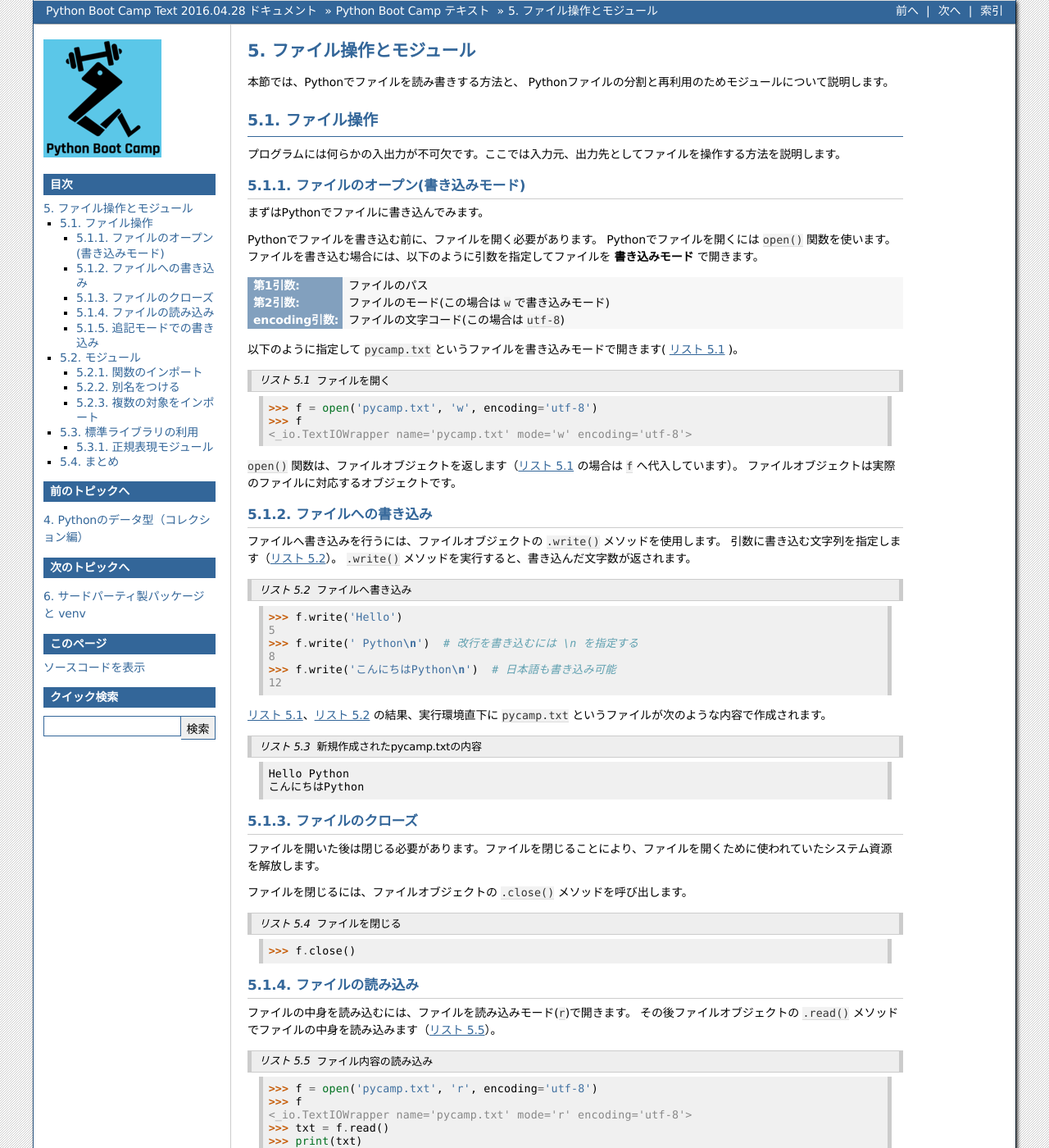
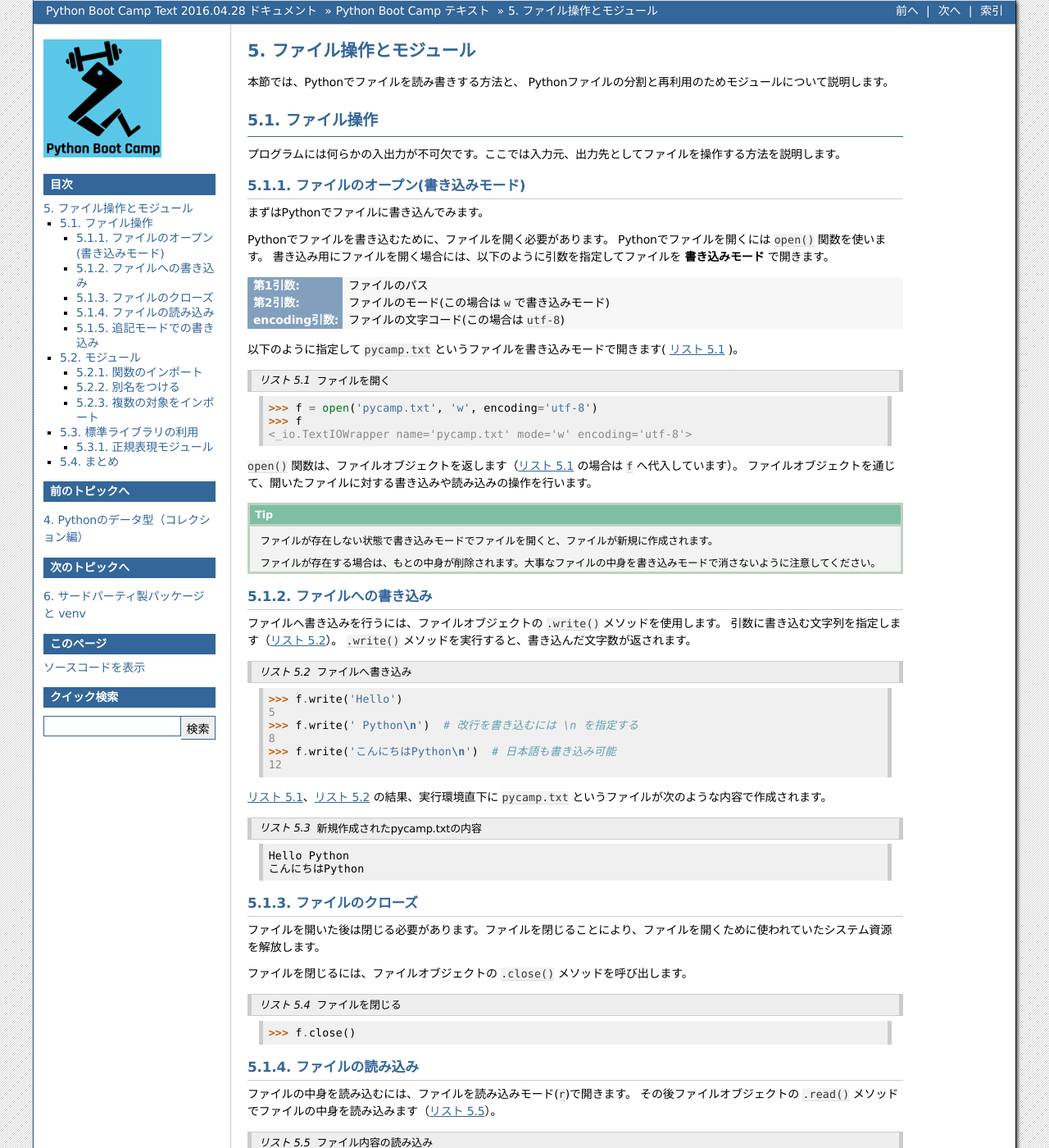
Before and after one commit to pyconjp/pycamp.pycon.jp, a Sphinx documentation site: the page built from source/textbook/5_module.rst, in a window 1280 px wide and 1400 px high. Shown: the whole window at 82% size. Built offline with Sphinx 7.4.7, drawn with Linux system fonts in a browser that asks for light colours; some of the changed text lies outside the part shown.

Commit message:
ISSHA-721 レビュー指摘対応

```diff
--- a/source/textbook/5_module.rst
+++ b/source/textbook/5_module.rst
@@ -17,9 +17,9 @@
 
 まずはPythonでファイルに書き込んでみます。
 
-Pythonでファイルを書き込む前に、ファイルを開く必要があります。
+Pythonでファイルを書き込むために、ファイルを開く必要があります。
 Pythonでファイルを開くには ``open()`` 関数を使います。
-ファイルを書き込む場合には、以下のように引数を指定してファイルを **書き込みモード** で開きます。
+書き込み用にファイルを開く場合には、以下のように引数を指定してファイルを **書き込みモード** で開きます。
 
 :第1引数: ファイルのパス
 :第2引数: ファイルのモード(この場合は ``w`` で書き込みモード)
@@ -37,7 +37,13 @@
     <_io.TextIOWrapper name='pycamp.txt' mode='w' encoding='utf-8'>
 
 ``open()`` 関数は、ファイルオブジェクトを返します（:numref:`file-open` の場合は ``f`` へ代入しています）。
-ファイルオブジェクトは実際のファイルに対応するオブジェクトです。
+ファイルオブジェクトを通じて、開いたファイルに対する書き込みや読み込みの操作を行います。
+
+.. tip::
+
+   ファイルが存在しない状態で書き込みモードでファイルを開くと、ファイルが新規に作成されます。
+
+   ファイルが存在する場合は、もとの中身が削除されます。大事なファイルの中身を書き込みモードで消さないように注意してください。
 
 ファイルへの書き込み
 --------------------
@@ -97,7 +103,7 @@
 
 ``.read()`` メソッドは、ファイルの内容の文字列（``str``）を返します。
 
-なお、第2引数を省略しても、デフォルトで読み込みモードで開きます(:numref:`read-file2`)。
+なお、第2引数のデフォルトは読み込みモードなので、 ``r`` の指定は省略できます(:numref:`read-file2`)。
 
 .. _read-file2:
 
```
